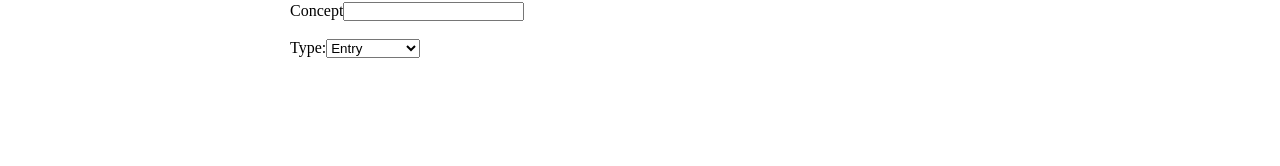
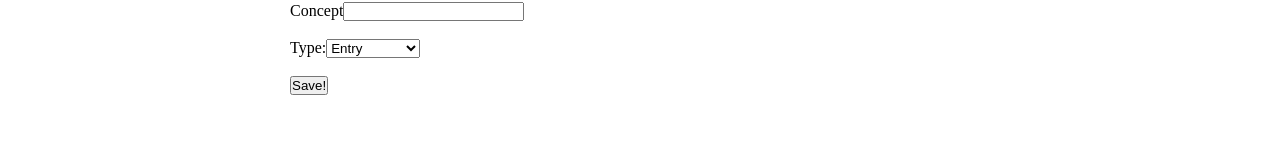
Before and after one commit to abanca-ITforce/balance-fila3, an Angular app: page /new-movement in a window 1280 px wide. Shown: the part 205-371 px from the top of the page. Built offline with nearby package versions, Linux system fonts and the light colour scheme.

Commit message:
actualizacion 1230

```diff
--- a/src/app/layout/shell/top-bar/top-bar.component.html
+++ b/src/app/layout/shell/top-bar/top-bar.component.html
@@ -1,6 +1,6 @@
 <header class="principal">
   <div class="item">
-      <a href="#">abanca.com</a>
+      <a routerLink="">abanca.com</a>
   </div>
 </header>
 <header class="secundario">
--- a/src/app/new-movement/new-movement.component.html
+++ b/src/app/new-movement/new-movement.component.html
@@ -9,4 +9,6 @@
     <option value="entry">Entry</option>
     <option value="expenditure">Expenditure</option>
   </select>
+  <br><br>
+  <button>Save!</button>
 </form>
```
